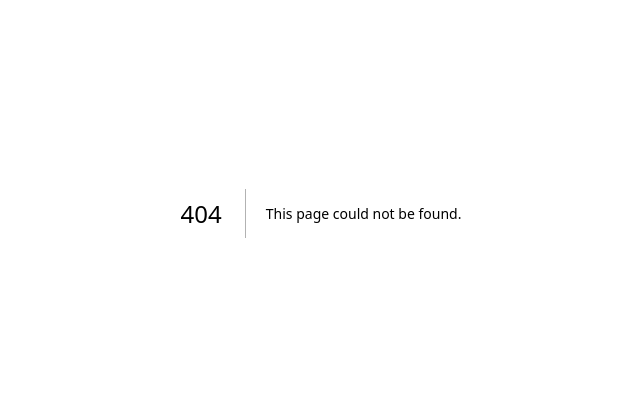
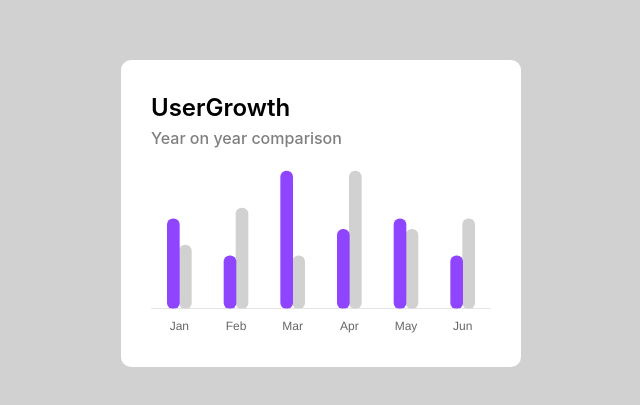
Before and after one commit to Ruan-Azeredo/MyComponents, a Next.js app: page /native/GraficoBarrasTwoColors in a window 1280 px wide. Before the commit this address had no page. Shown: the part 187-592 px from the top of the page, without its empty margins (319-959 px from the left). Built offline with nearby package versions, Linux system fonts and the light colour scheme.

Commit message:
:construction: build: GraficoBarrasTwoColors

```diff
--- /dev/null
+++ b/pages/native/GraficoBarrasTwoColors.jsx
@@ -0,0 +1,159 @@
+import React, { useEffect } from 'react'
+import { Chart } from "chart.js/auto"
+
+const GraficoBarrasTwoColors = () => {
+
+    useEffect(() => {
+        const areaTableChartCtx = document.getElementById("areaTableChart").getContext("2d")
+        const data1 = [17, 10, 26, 15, 17, 10, 27, 12, 21]
+        const data2 = [12, 19, 10, 26, 15, 17, 10, 27, 0]
+
+        let delayed;
+        const unicodeValueMap = {
+            0: '\u{1D7EC}',
+            1: '\u{1D7ED}',
+            2: '\u{1D7EE}',
+            3: '\u{1D7EF}',
+            4: '\u{1D7F0}',
+            5: '\u{1D7F1}',
+            6: '\u{1D7F2}',
+            7: '\u{1D7F3}',
+            8: '\u{1D7F4}',
+            9: '\u{1D7F5}'
+        }
+
+        const areaTableChart = new Chart(areaTableChartCtx, {
+            type: 'bar',
+            data: {
+                labels: ['Jan', 'Feb', 'Mar', 'Apr', 'May', 'Jun'],
+                datasets: [
+                    {
+                        backgroundColor: '#8f44fd',
+                        borderColor: 'rgb(255, 255, 255, 0.08)',
+                        label: 'This year',
+                        fill: true,
+                        data: data1,
+                        borderRadius: 10,
+                        borderSkipped: false,
+                        barThickness: 12,
+                    },
+                    {
+                        backgroundColor: '#d1d1d1',
+                        borderColor: 'rgb(255, 255, 255, 0.08)',
+                        label: 'Last year',
+                        fill: true,
+                        data: data2,
+                        borderRadius: 10,
+                        borderSkipped: false,
+                        barThickness: 12,
+                    }
+                ]
+            },
+            options: {
+                responsive: true,
+                plugins: {
+                    legend: {
+                    labels: {
+                        fontColor: "white",
+                    },
+                    display: false
+                    },
+                    tooltip: {
+                        backgroundColor: 'rgba(255, 255, 255)',
+                        usePointStyle: true,
+                        borderColor: 'rgba(0, 0, 0, 0.1)',
+                        borderWidth: 2,
+                        boxPadding: 8,
+                        boxWidth: 10,
+                        boxHeight: 10,
+                        callbacks: {
+                            title: () => null,
+                            label: (item) => {
+                                let boldValue = "";
+                                [...item.formattedValue].forEach((char) => {
+                                  if (char in unicodeValueMap) {
+                                    boldValue += unicodeValueMap[char];
+                                  } else {
+                                    boldValue += char;
+                                  }
+                                });
+                                return `${item.dataset.label}: ${boldValue}`
+                            }
+                        },
+                        padding: 12,
+                        bodyColor: 'rgba(0, 0, 0)',
+                        caretSize: 0
+                    },
+                },
+                animation: {
+                    onComplete: () => {
+                      delayed = true;
+                    },
+                    delay: (context) => {
+                      let delay = 0;
+                      if (context.type === 'data' && context.mode === 'default' && !delayed) {
+                        delay = context.dataIndex * 300 + context.datasetIndex * 100;
+                      }
+                      return delay;
+                    },
+                },
+                scales: {
+                    x: {
+                        display: true,
+                        grid: {
+                            display: false,
+
+                        }
+                    },
+                    y: {
+                        display: false
+                    }
+                }
+            },
+        })
+        return function cleanup() {
+            areaTableChart.destroy();
+        };
+    })
+
+  return (
+      <div className='background'>
+          <div className='card'>
+              <h2>UserGrowth</h2>
+              <h3>Year on year comparison</h3>
+              <canvas id="areaTableChart" width="400" height="220"></canvas>
+          </div>
+          <style jsx>{`
+            .background{
+                background: #d1d1d1;
+                height: 100vh;
+                width: 100%;
+                display: flex;
+                justify-content: center;
+            }
+
+            .card{
+                background: #ffffff;
+                width: 400px;
+                padding: 30px;
+                border-radius: 10px;
+                display: grid;
+                align-self: center;
+            }
+
+            .card h2{
+                font-size: 24px;
+                font-weight: 600
+            }
+
+            .card h3{
+                color: rgba(0, 0, 0, 0.5);
+                font-size: 16px;
+                font-weight: 500
+            }
+            `}</style>
+      </div>
+  )
+}
+
+export default GraficoBarrasTwoColors
```
